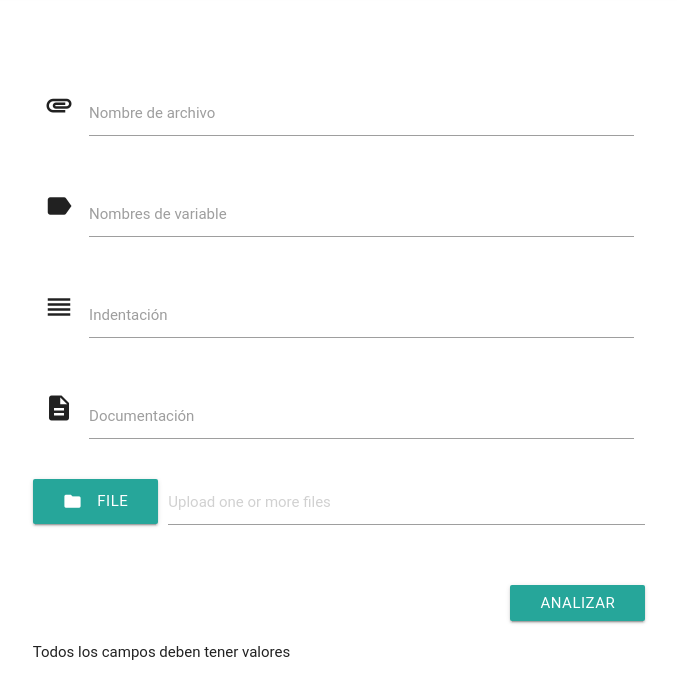
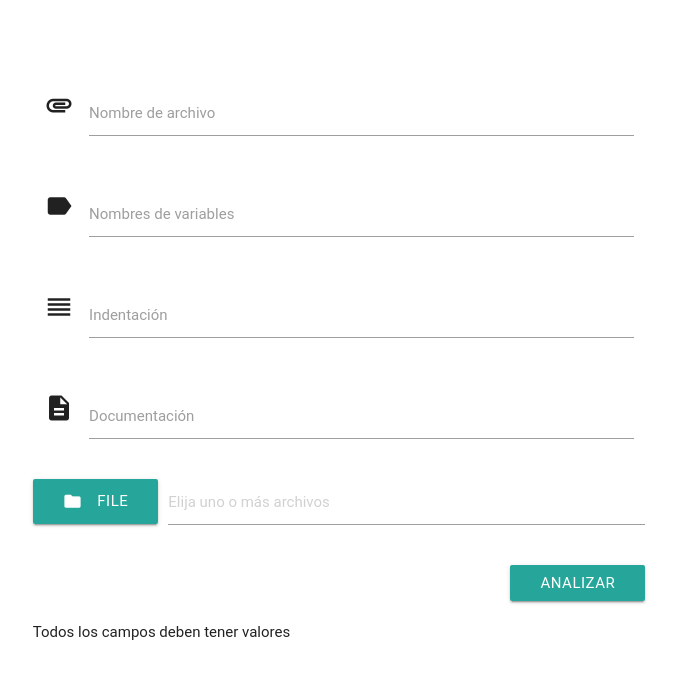
Before and after one commit to AndresGalaviz/CodingStandard, a Django app: template CodingStandardDjango/app/templates/input.html in a window 1280 px wide. Shown: the part 69-768 px from the top of the page, without its empty margins (301-978 px from the left). Run offline with Django 3.2, Linux system fonts and the light colour scheme; the template is opened without the code that fills it: values that come from a table or form of the project are taken from there, others are empty; parts of the project's set-up code (start-up, migrations or seed data) failed here and were passed over; some libraries are stand-ins or nearby versions; some web fonts are replaced.

Commit message:
implementa form con django

```diff
--- a/CodingStandardDjango/app/forms.py
+++ b/CodingStandardDjango/app/forms.py
@@ -4,24 +4,25 @@ from django import forms
 class DocumentForm(forms.Form):
     filename = forms.CharField(
     	label = 'Nombre de archivo',
-    	widget = fomrs.NumberInput(attrs = {'class': 'validate', 'id': 'filename'})
+    	widget = forms.NumberInput(attrs = {'class': 'validate', 'id': 'filename'})
     )
 
-    variables = froms.CharField(
+    variables = forms.CharField(
     	label = 'Nombres de variables',
-    	widget = fomrs.NumberInput(attrs = {'class': 'validate', 'id': 'variables'})
+    	widget = forms.NumberInput(attrs = {'class': 'validate', 'id': 'variables'})
     )
 
     indentation = forms.CharField(
     	label = 'Indentación',
-    	widget = fomrs.NumberInput(attrs = {'class': 'validate', 'id': 'indentation'})
+    	widget = forms.NumberInput(attrs = {'class': 'validate', 'id': 'indentation'})
     )
 
     documentation = forms.CharField(
     	label = 'Documentación',
-    	widget = fomrs.NumberInput(attrs = {'class': 'validate', 'id': 'documentation'})
+    	widget = forms.NumberInput(attrs = {'class': 'validate', 'id': 'documentation'})
     )
 
     docfile = forms.FileField(
-        label = 'Elija uno o más archivos'
+        label = 'Elija uno o más archivos',
+        widget = forms.FileInput(attrs = {'accept': '.cpp', 'multiple': 'true'})
     )
--- a/CodingStandardDjango/app/templates/input.html
+++ b/CodingStandardDjango/app/templates/input.html
@@ -8,30 +8,30 @@
             <div class="col s8 offset-s2">
                 <div class="row">
                     <div class="input-field col s12">
-                        <i class="material-icons prefix">attachment</i>
-                        <input id="filename" type="number" class="validate">
-                        <label class="active" for="filename">Nombre de archivo</label>
+                        <i class="material-icons prefix">attachment </i>
+                        {{ form.filename }}
+                        <label class="active" for="filename">{{ form.filename.label }}</label>
                     </div>
                 </div>
                 <div class="row">
                     <div class="input-field col s12">
                         <i class="material-icons prefix">label</i>
-                        <input id="variables" type="number" class="validate">
-                        <label class="active" for="variables">Nombres de variable</label>
+                        {{ form.variables }}
+                        <label class="active" for="variables">{{ form.variables.label }}</label>
                     </div>
                 </div>
                 <div class="row">
                     <div class="input-field col s12">
                         <i class="material-icons prefix">reorder</i>
-                        <input id="indentation" type="number" class="validate">
-                        <label class="active" for="identation">Indentación</label>
+                        {{ form.indentation }}
+                        <label class="active" for="identation">{{ form.indentation.label }}</label>
                     </div>
                 </div>
                 <div class="row">
                     <div class="input-field col s12">
                         <i class="material-icons prefix">description</i>
-                        <input id="documentation" type="number" class="validate">
-                        <label class="active" for="documentation">Documentación</label>
+                        {{ form.documentation }}
+                        <label class="active" for="documentation">{{ form.documentation.label }}</label>
                     </div>
                 </div>
                 <div class="row">
@@ -39,22 +39,12 @@
                         <div class="btn">
                             <i class="material-icons left">folder</i>
                             <span>File</span>
-                            <input type="file" accept=".cpp" multiple>
+                            {{ form.docfile }}
                         </div>
                         <div class="file-path-wrapper">
-                            <input class="file-path validate" type="text" placeholder="Upload one or more files">
+                            <input class="file-path validate" type="text" placeholder="{{ form.docfile.label }}">
                         </div>
                     </div>
-                </div>
-                <div class="row">
-                    <p>{{ form.non_field_errors }}</p>
-
-                    <p>{{ form.docfile.label_tag }}</p>
-
-                    <p>
-                        {{ form.docfile.errors }}
-                        {{ form.docfile }}
-                    </p>
                 </div>
                 <div class="row">
                     <div class="right-align">
@@ -63,6 +53,8 @@
                 </div>
                 <div class="row">
                     <p id="error"></p>
+                    <p>{{ form.non_field_errors }}</p>
+                    <p>{{ form.docfile.errors }}</p>
                 </div>
             </div>
         </form>
```
